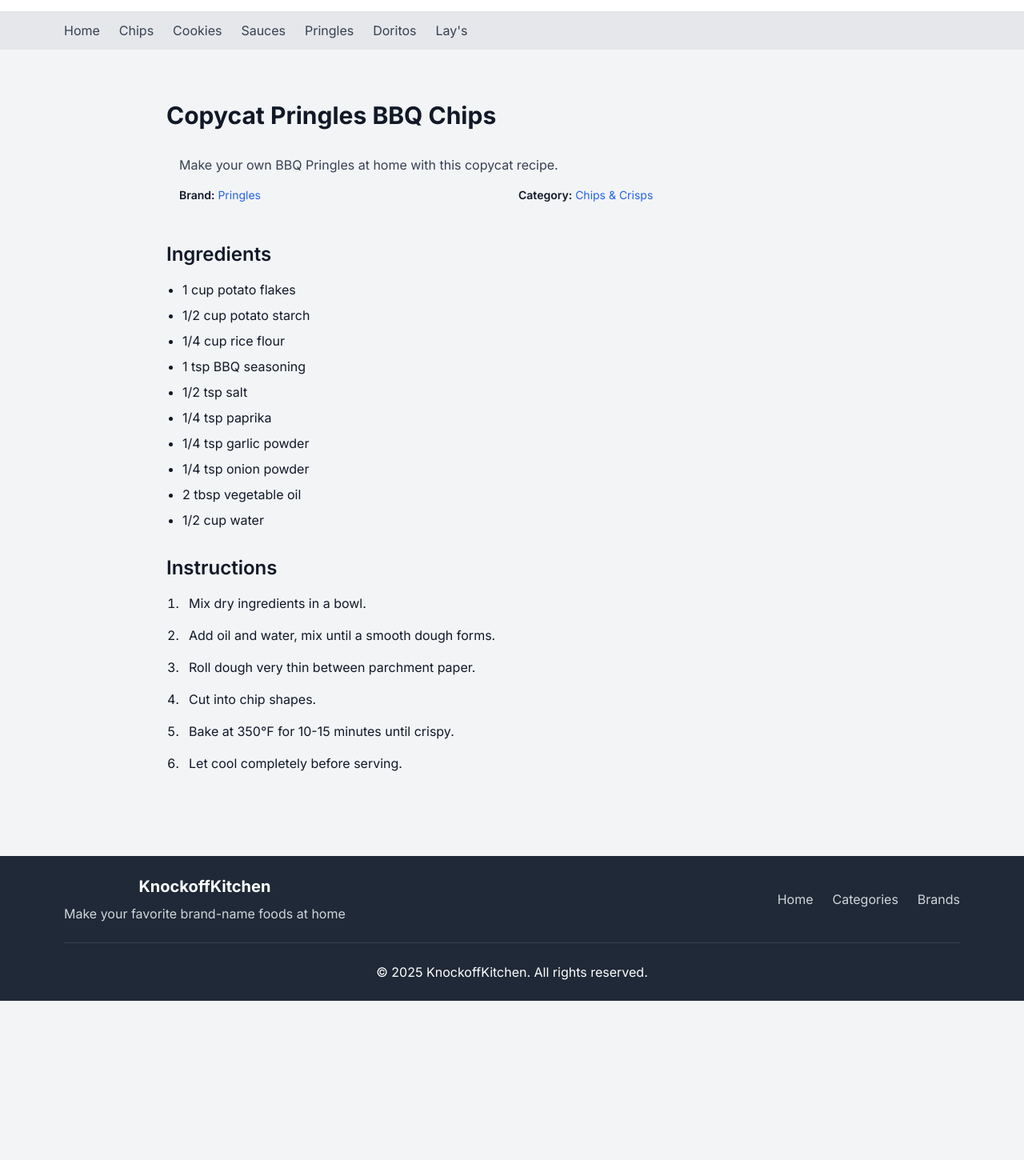
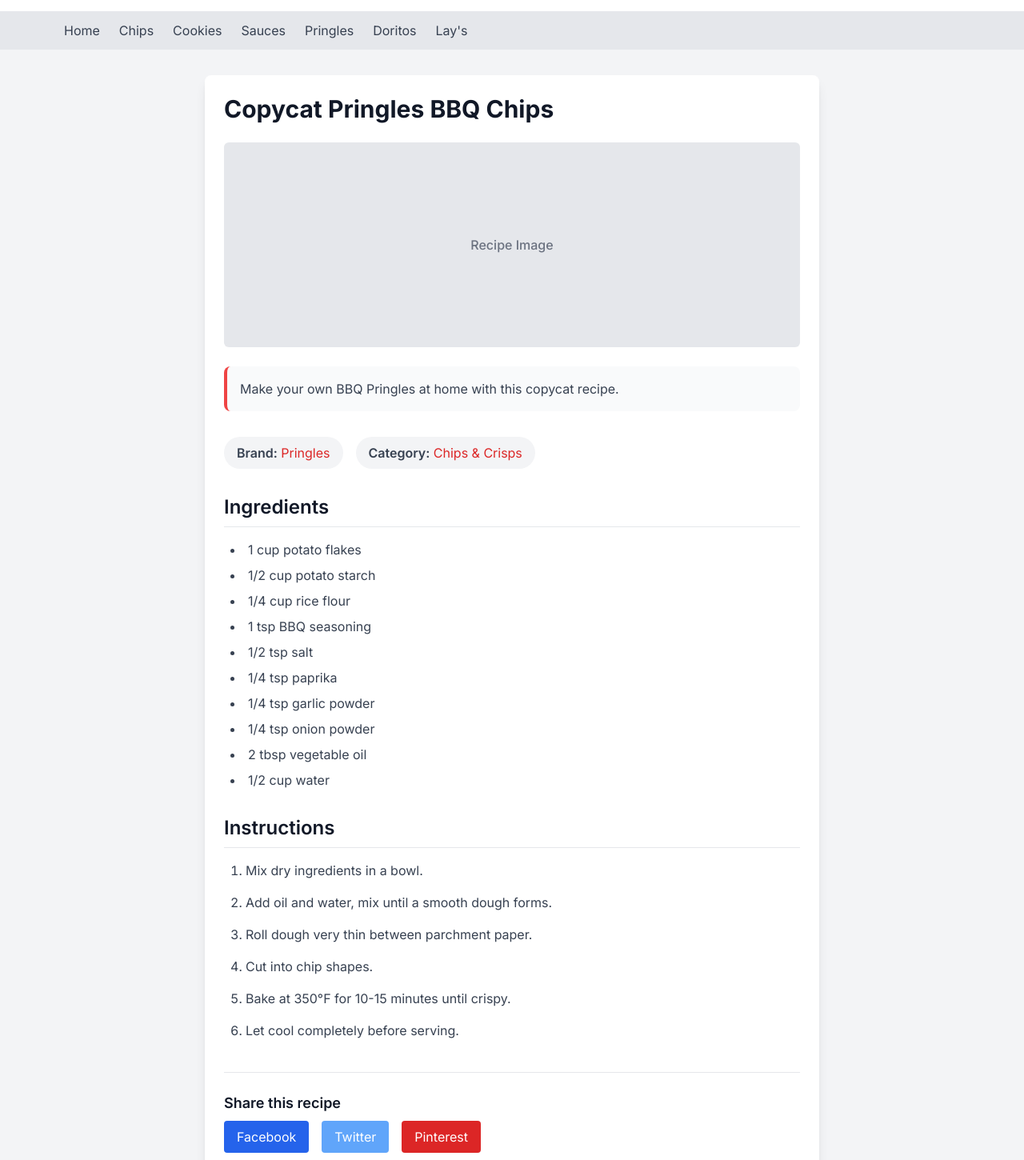
Before and after one commit to bperry129/knockoffkitchen-new, a Next.js app: page /recipes/pringles-bbq-chips-copycat in a window 1280 px wide. Shown: the part 60-1510 px from the top of the page at 80% size. Before the commit the page ends 1311 px from the top, so only its background shows below. Built offline with nearby package versions, Linux system fonts and the light colour scheme.

Commit message:
Improve search bar and recipe page styling

```diff
--- a/src/app/layout.tsx
+++ b/src/app/layout.tsx
@@ -36,7 +36,7 @@
               <input
                 type="text"
                 placeholder="Search recipes..."
-                className="border border-gray-300 rounded-md px-4 py-2"
+                className="border border-gray-300 rounded-md px-4 py-2 w-64 focus:ring focus:ring-red-300 focus:outline-none transition duration-200"
               />
             </div>
             <button className="md:hidden p-2 rounded-md hover:bg-gray-100 focus:outline-none focus:ring-2 focus:ring-red-500">
--- a/src/app/recipes/[slug]/page.tsx
+++ b/src/app/recipes/[slug]/page.tsx
@@ -45,45 +45,66 @@
         dangerouslySetInnerHTML={{ __html: JSON.stringify(jsonLd) }}
       />
 
-      <div className="max-w-4xl mx-auto py-8 px-4">
-        <h1 className="text-3xl font-bold mb-4">{recipe.title}</h1>
+      <main className="bg-white shadow-lg rounded-lg p-6 max-w-3xl mx-auto">
+        <h1 className="text-3xl font-bold mb-6">{recipe.title}</h1>
 
-        <div className="bg-gray-100 p-4 rounded-lg mb-8">
-          <p className="text-gray-700 mb-4">{recipe.description}</p>
-          <div className="grid grid-cols-2 gap-4 text-sm">
-            <div>
-              <span className="font-semibold">Brand:</span>{' '}
-              <Link href={`/brand/${recipe.brandSlug}`} className="text-blue-600 hover:underline">
+        {/* Image placeholder */}
+        <div className="bg-gray-200 rounded-md w-full h-64 flex items-center justify-center mb-6">
+          <span className="text-gray-500 font-medium">Recipe Image</span>
+        </div>
+
+        <div className="bg-gray-50 p-4 rounded-lg mb-8 border-l-4 border-red-500">
+          <p className="text-gray-700">{recipe.description}</p>
+        </div>
+
+        <div className="flex flex-wrap gap-4 mb-8">
+          <div className="bg-gray-100 px-4 py-2 rounded-full">
+            <span className="font-semibold text-gray-700">Brand:</span>{' '}
+            <Link href={`/brand/${recipe.brandSlug}`} className="text-red-600 hover:underline">
               {recipe.brand}
             </Link>
           </div>
-            <div>
-              <span className="font-semibold">Category:</span>{' '}
-              <Link href={`/category/${recipe.categorySlug}`} className="text-blue-600 hover:underline">
+          <div className="bg-gray-100 px-4 py-2 rounded-full">
+            <span className="font-semibold text-gray-700">Category:</span>{' '}
+            <Link href={`/category/${recipe.categorySlug}`} className="text-red-600 hover:underline">
               {recipe.category}
             </Link>
           </div>
         </div>
-        </div>
 
         <div className="mb-8">
-          <h2 className="text-2xl font-semibold mb-4">Ingredients</h2>
-          <ul className="list-disc pl-5 space-y-2">
+          <h2 className="text-2xl font-semibold mb-4 pb-2 border-b border-gray-200">Ingredients</h2>
+          <ul className="list-disc list-inside text-gray-700 space-y-2">
             {recipe.ingredients.map((ingredient: string, index: number) => (
-              <li key={index}>{ingredient}</li>
+              <li key={index} className="pl-2">{ingredient}</li>
             ))}
           </ul>
         </div>
 
         <div>
-          <h2 className="text-2xl font-semibold mb-4">Instructions</h2>
-          <ol className="list-decimal pl-5 space-y-4">
+          <h2 className="text-2xl font-semibold mb-4 pb-2 border-b border-gray-200">Instructions</h2>
+          <ol className="list-decimal list-inside text-gray-700 space-y-4">
             {recipe.instructions.map((step: string, index: number) => (
               <li key={index} className="pl-2">{step}</li>
             ))}
           </ol>
         </div>
+
+        <div className="mt-10 pt-6 border-t border-gray-200">
+          <h3 className="text-lg font-semibold mb-2">Share this recipe</h3>
+          <div className="flex gap-4">
+            <button className="bg-blue-600 text-white px-4 py-2 rounded hover:bg-blue-700 transition-colors">
+              Facebook
+            </button>
+            <button className="bg-blue-400 text-white px-4 py-2 rounded hover:bg-blue-500 transition-colors">
+              Twitter
+            </button>
+            <button className="bg-red-600 text-white px-4 py-2 rounded hover:bg-red-700 transition-colors">
+              Pinterest
+            </button>
           </div>
+        </div>
+      </main>
     </>
   );
 }
```
Lines whose indentation alone changed are shown as unchanged.
